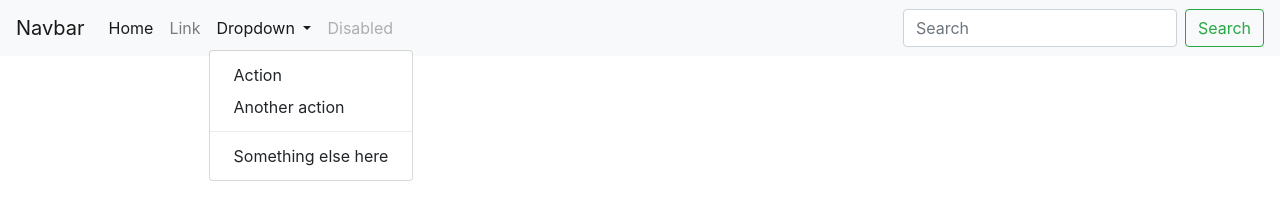
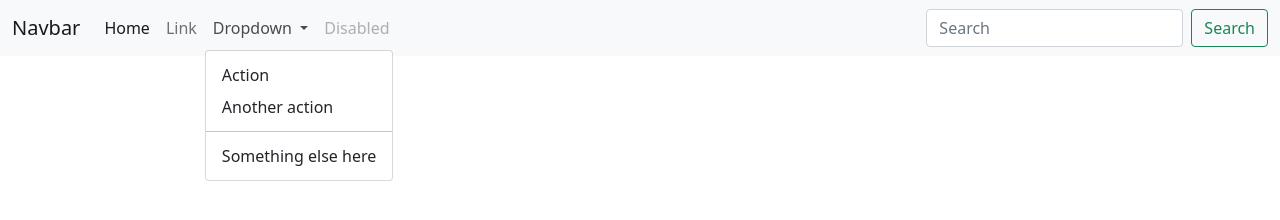
Before and after one commit to aapyles/352-interactive-design-development, a plain HTML site: page bootstrap-template/bootstrap-template.html in a window 1280 px wide. Both pictures are taken after a click on the button "Dropdown". Drawn offline with nearby package versions, Linux system fonts and the light colour scheme.

Commit message:
updates bootstrap template

```diff
--- a/bootstrap-template/bootstrap-template.html
+++ b/bootstrap-template/bootstrap-template.html
@@ -11,8 +11,7 @@
   <meta name="author" content="Alexander Pyles">
 
   <!-- Bootstrap CSS -->
-<link rel="stylesheet" href="https://stackpath.bootstrapcdn.com/bootstrap/4.4.1/css/bootstrap.min.css" integrity="sha384-Vkoo8x4CGsO3+Hhxv8T/Q5PaXtkKtu6ug5TOeNV6gBiFeWPGFN9MuhOf23Q9Ifjh" crossorigin="anonymous">
-
+<link href="https://cdn.jsdelivr.net/npm/bootstrap@5.0.1/dist/css/bootstrap.min.css" rel="stylesheet" integrity="sha384-+0n0xVW2eSR5OomGNYDnhzAbDsOXxcvSN1TPprVMTNDbiYZCxYbOOl7+AMvyTG2x" crossorigin="anonymous">
 
 
 </head>
@@ -20,38 +19,39 @@
 
   <!-- NavBar -->
   <nav class="navbar navbar-expand-lg navbar-light bg-light">
+    <div class="container-fluid">
       <a class="navbar-brand" href="#">Navbar</a>
-    <button class="navbar-toggler" type="button" data-toggle="collapse" data-target="#navbarSupportedContent" aria-controls="navbarSupportedContent" aria-expanded="false" aria-label="Toggle navigation">
+      <button class="navbar-toggler" type="button" data-bs-toggle="collapse" data-bs-target="#navbarSupportedContent" aria-controls="navbarSupportedContent" aria-expanded="false" aria-label="Toggle navigation">
         <span class="navbar-toggler-icon"></span>
       </button>
-
       <div class="collapse navbar-collapse" id="navbarSupportedContent">
-      <ul class="navbar-nav mr-auto">
-        <li class="nav-item active">
-          <a class="nav-link" href="#">Home <span class="sr-only">(current)</span></a>
+        <ul class="navbar-nav me-auto mb-2 mb-lg-0">
+          <li class="nav-item">
+            <a class="nav-link active" aria-current="page" href="#">Home</a>
           </li>
           <li class="nav-item">
             <a class="nav-link" href="#">Link</a>
           </li>
           <li class="nav-item dropdown">
-          <a class="nav-link dropdown-toggle" href="#" id="navbarDropdown" role="button" data-toggle="dropdown" aria-haspopup="true" aria-expanded="false">
+            <a class="nav-link dropdown-toggle" href="#" id="navbarDropdown" role="button" data-bs-toggle="dropdown" aria-expanded="false">
               Dropdown
             </a>
-          <div class="dropdown-menu" aria-labelledby="navbarDropdown">
-            <a class="dropdown-item" href="#">Action</a>
-            <a class="dropdown-item" href="#">Another action</a>
-            <div class="dropdown-divider"></div>
-            <a class="dropdown-item" href="#">Something else here</a>
-          </div>
+            <ul class="dropdown-menu" aria-labelledby="navbarDropdown">
+              <li><a class="dropdown-item" href="#">Action</a></li>
+              <li><a class="dropdown-item" href="#">Another action</a></li>
+              <li><hr class="dropdown-divider"></li>
+              <li><a class="dropdown-item" href="#">Something else here</a></li>
+            </ul>
           </li>
           <li class="nav-item">
             <a class="nav-link disabled" href="#" tabindex="-1" aria-disabled="true">Disabled</a>
           </li>
         </ul>
-      <form class="form-inline my-2 my-lg-0">
-        <input class="form-control mr-sm-2" type="search" placeholder="Search" aria-label="Search">
-        <button class="btn btn-outline-success my-2 my-sm-0" type="submit">Search</button>
+        <form class="d-flex">
+          <input class="form-control me-2" type="search" placeholder="Search" aria-label="Search">
+          <button class="btn btn-outline-success" type="submit">Search</button>
         </form>
+      </div>
     </div>
   </nav>
   <!-- End NavBar -->
@@ -59,9 +59,7 @@
 
 
   <!-- jQuery first, then Popper.js, then Bootstrap JS -->
-  <script src="https://code.jquery.com/jquery-3.4.1.slim.min.js" integrity="sha384-J6qa4849blE2+poT4WnyKhv5vZF5SrPo0iEjwBvKU7imGFAV0wwj1yYfoRSJoZ+n" crossorigin="anonymous"></script>
-  <script src="https://cdn.jsdelivr.net/npm/popper.js@1.16.0/dist/umd/popper.min.js" integrity="sha384-Q6E9RHvbIyZFJoft+2mJbHaEWldlvI9IOYy5n3zV9zzTtmI3UksdQRVvoxMfooAo" crossorigin="anonymous"></script>
-  <script src="https://stackpath.bootstrapcdn.com/bootstrap/4.4.1/js/bootstrap.min.js" integrity="sha384-wfSDF2E50Y2D1uUdj0O3uMBJnjuUD4Ih7YwaYd1iqfktj0Uod8GCExl3Og8ifwB6" crossorigin="anonymous"></script>
+<script src="https://cdn.jsdelivr.net/npm/bootstrap@5.0.1/dist/js/bootstrap.bundle.min.js" integrity="sha384-gtEjrD/SeCtmISkJkNUaaKMoLD0//ElJ19smozuHV6z3Iehds+3Ulb9Bn9Plx0x4" crossorigin="anonymous"></script>
 
 </body>
 </html>
```
Also changed, not shown: data-viz-workshop/climate-graphics.html (+1 -1 lines), 2 other files. Lines whose indentation alone changed are shown as unchanged.
